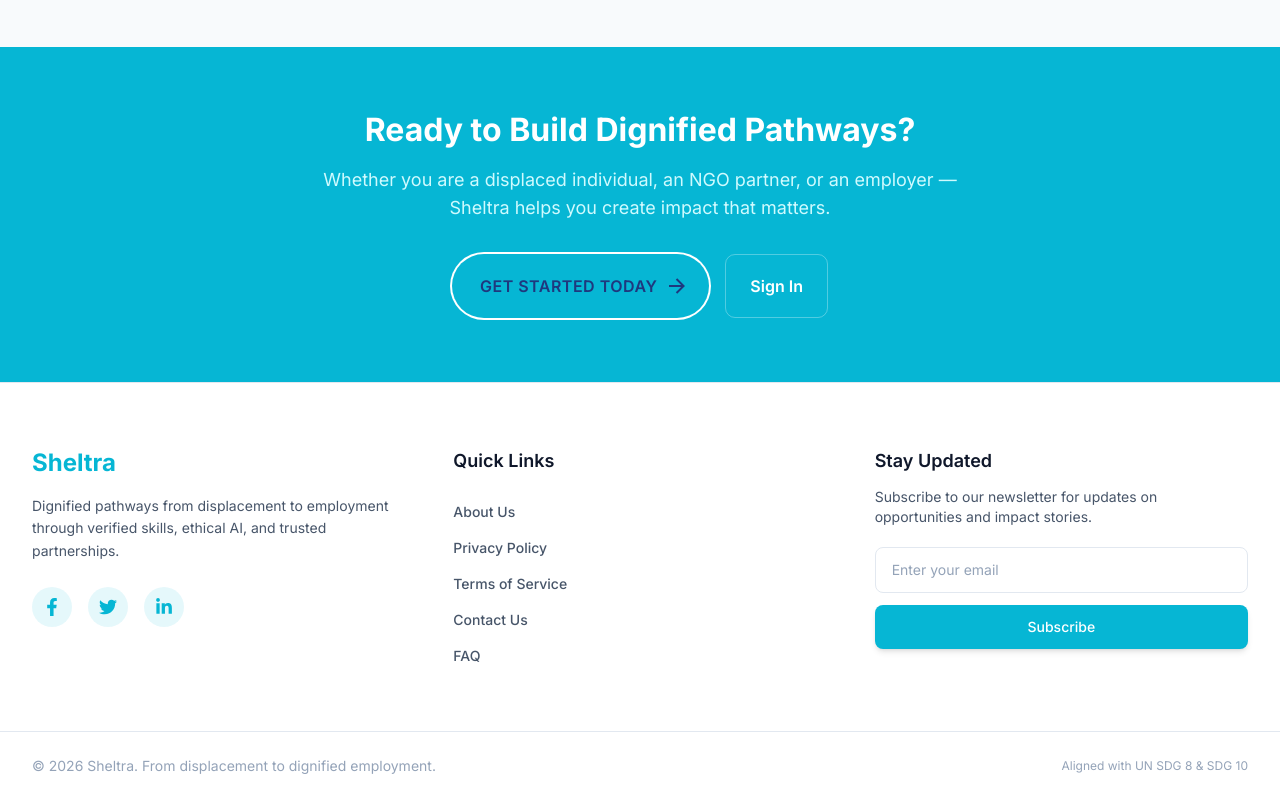
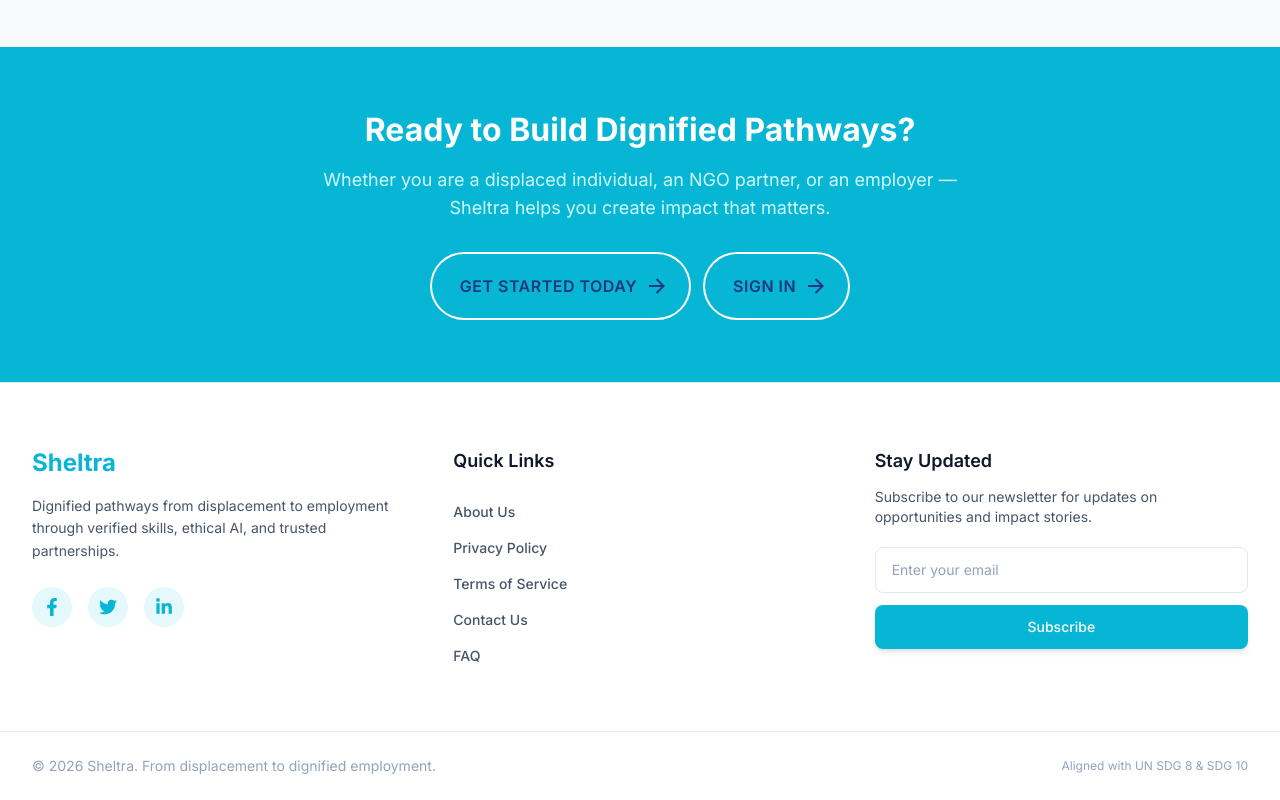
Before and after one commit to md-sazid9089/sheltra_client_side, a React (Vite) app in the folder client/: page / in a window 1280 px wide. Shown: the part 4625-5425 px from the top of the page. Built offline with nearby package versions, Linux system fonts and the light colour scheme; no server answers.

Commit message:
Update All Changes

```diff
--- a/client/src/pages/public/About.jsx
+++ b/client/src/pages/public/About.jsx
@@ -303,14 +303,9 @@ export default function About() {
             <ActionButton variant="primary" onClick={() => navigate('/register')}>
               GET STARTED
             </ActionButton>
-            <Button
-              size="lg"
-              variant="ghost"
-              className="text-white border border-white/30 hover:bg-white/10"
-              onClick={() => navigate('/login')}
-            >
-              Sign In
-            </Button>
+            <ActionButton variant="primary" onClick={() => navigate('/login')}>
+              SIGN IN
+            </ActionButton>
           </div>
         </div>
       </section>
--- a/client/src/pages/public/Home.jsx
+++ b/client/src/pages/public/Home.jsx
@@ -457,14 +457,9 @@ export default function Home() {
             <ActionButton variant="primary" onClick={() => navigate('/register')}>
               GET STARTED TODAY
             </ActionButton>
-            <Button
-              size="lg"
-              variant="ghost"
-              className="text-white border border-white/30 hover:bg-white/10"
-              onClick={() => navigate('/login')}
-            >
-              Sign In
-            </Button>
+            <ActionButton variant="primary" onClick={() => navigate('/login')}>
+              SIGN IN
+            </ActionButton>
           </div>
         </div>
       </section>
```
